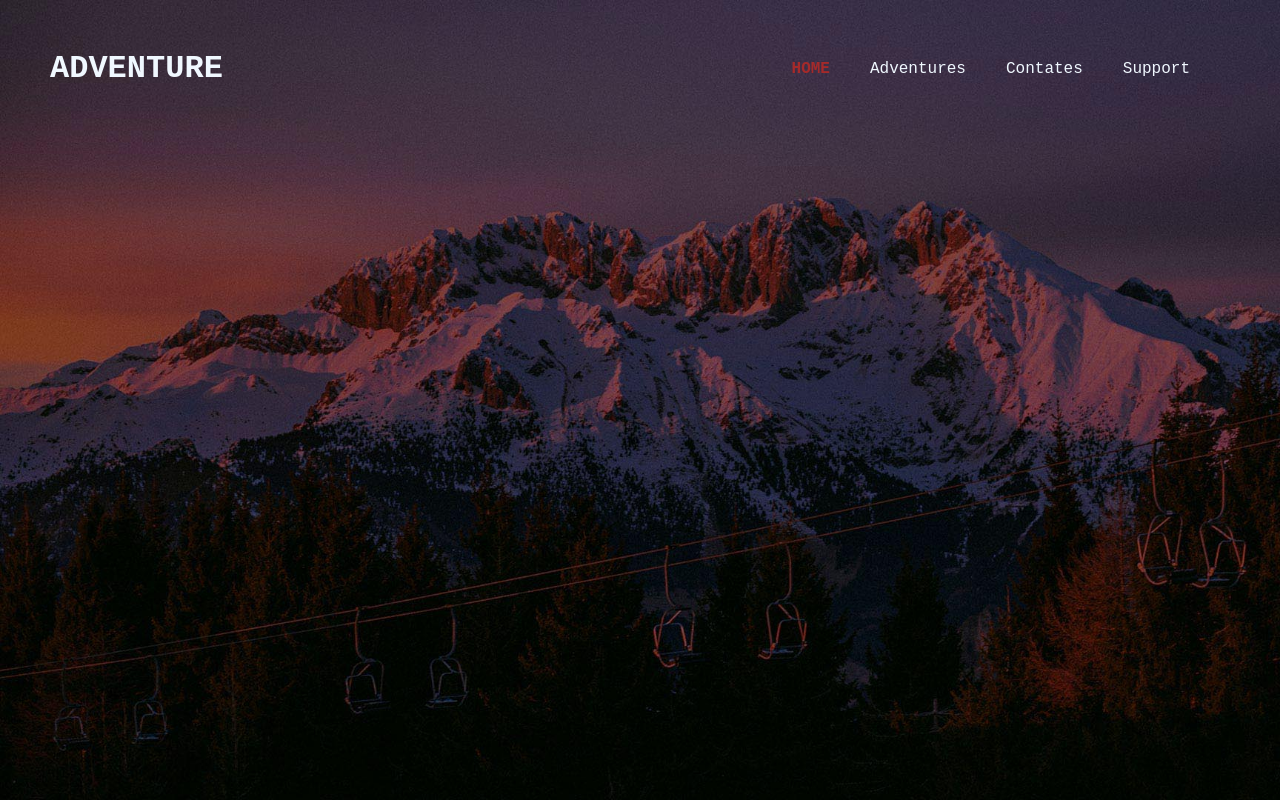
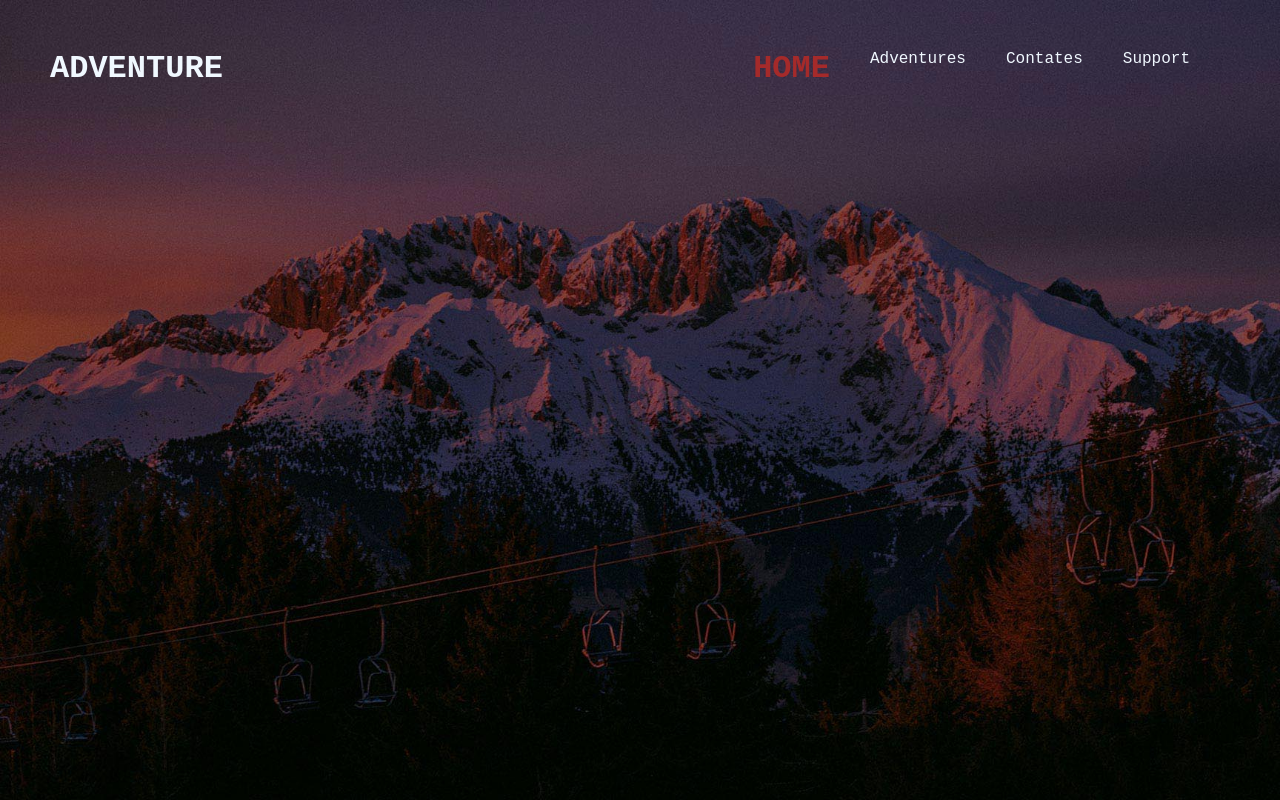
Before and after one commit to rodims-code/Nav_bar_responsive, a plain HTML site: page index.html in a window 1280 px wide. In both pictures the pointer is over the item "HOME". Drawn offline with Linux system fonts and the light colour scheme.

Commit message:
Ajout de l'animation sur la nav bar

```diff
--- a/style.css
+++ b/style.css
@@ -9,6 +9,7 @@ body{
     font-family: 'Courier New', Courier, monospace;
     background-image: url(/img/landscape.jpg);
     background-size: cover;
+    background-position: center;
 }
 
 header{
@@ -44,9 +45,14 @@ header{
 
     margin: 0 20px;
 }
+
 .nav_bar .nav_link li{
     margin: 0 20px;
-
+    transition: .3s;
+}
+.nav_bar .nav_link li:hover{
+    font-size: 2rem;
+    font-weight: bold;
 }
 
 .nav_bar .nav_link .home_nav{
```
